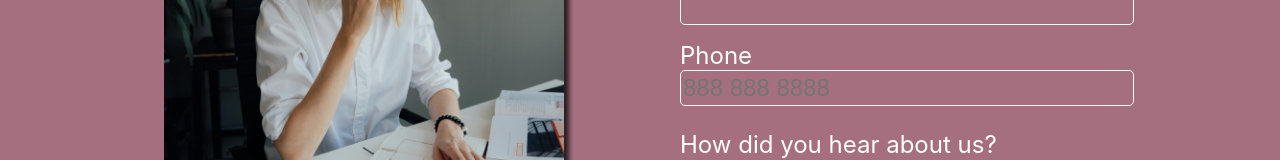
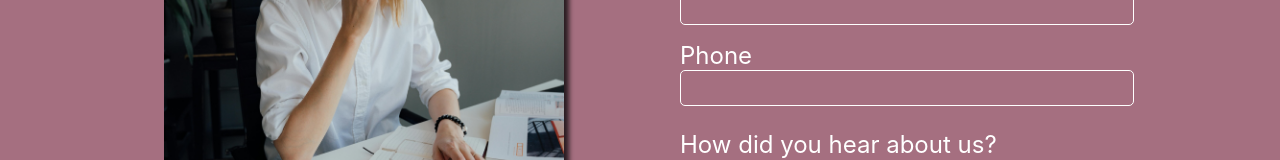
Before and after one commit to IanValdovinos/taco-tequila, a React (Create React App) app: page /contact in a window 1280 px wide. Shown: the part 462-622 px from the top of the page. Built offline with nearby package versions, Linux system fonts and the light colour scheme; a web font is replaced by a local one.

Commit message:
Fix banner logo when scrolling

```diff
--- a/public/index.html
+++ b/public/index.html
@@ -11,6 +11,8 @@
       content="Discover the vibrant flavors of Mexico with our authentic dishes, crafted from the freshest ingredients. Your new favorite spot for bold, delicious Mexican cuisine!"
     />
     <meta name="og:image" content="%PUBLIC_URL%/logo_blue_background.png"/>
+    <meta property="og:image:width" content="1200" />
+    <meta property="og:image:height" content="630" />
     <meta property="og:type" content="website" />
 
     <link rel="apple-touch-icon" href="%PUBLIC_URL%/logo192.png" />
--- a/src/pages/Contact.js
+++ b/src/pages/Contact.js
@@ -107,7 +107,7 @@ function Contact() {
                             {/* Phone */}
                             <div className={styles.inputSection}>
                                 <label htmlFor="phone">Phone</label>
-                                <input className={styles.fullSizeInput} type="tel" name="phone" id="phone" placeholder="888 888 8888" pattern="[0-9]{3} [0-9]{3} [0-9]{4}" maxlength="12"  title="Ten digits code" onChange={handlePhoneNumberChange} value={phoneNumber}></input>
+                                <input className={styles.fullSizeInput} type="tel" name="phone" id="phone" maxlength="12"  title="Ten digits code" onChange={handlePhoneNumberChange} value={phoneNumber}></input>
                             </div>
 
                             {/* How did you hear about us? */}
@@ -123,7 +123,7 @@ function Contact() {
                             {/* Message area */}
                             <div className={styles.inputSection}>
                                 <label for="message">Message</label>
-                                <textarea className={styles.messageTextArea} id="message" name="message" rows="4" cols="50"></textarea>
+                                <textarea className={styles.messageTextArea} id="message" name="message" rows="4" cols="50" onChange={handleMessageChange} value={message}></textarea>
                             </div>
                         </div>
                     </div>
--- a/src/pages/Home.js
+++ b/src/pages/Home.js
@@ -89,10 +89,10 @@ function Home() {
                         <source src={UpperBannerVideo} type="video/webm" />
                         Your browser is not supported!
                     </video>
+
+                    {/* Logo in upper banner */}
+                <img className={styles.bannerLogo} src={LogoTransparentBackground} alt='Banner logo'></img>
                 </div>
-
-                {/* Logo in upper banner */}
-                <img className={styles.bannerLogo} src={LogoTransparentBackground} alt='Banner logo'></img>
             </div>
 
             <div className={styles.navBar}><Navbar background={getNavBarBackgroundColor} page={'home'}/></div>
--- a/src/pages/Home.module.css
+++ b/src/pages/Home.module.css
@@ -59,6 +59,7 @@
     background-size: cover;
     background-attachment: fixed;
     background-position: center;
+    position: relative;
     width: 100%;
     height: 65rem;
 }
```
